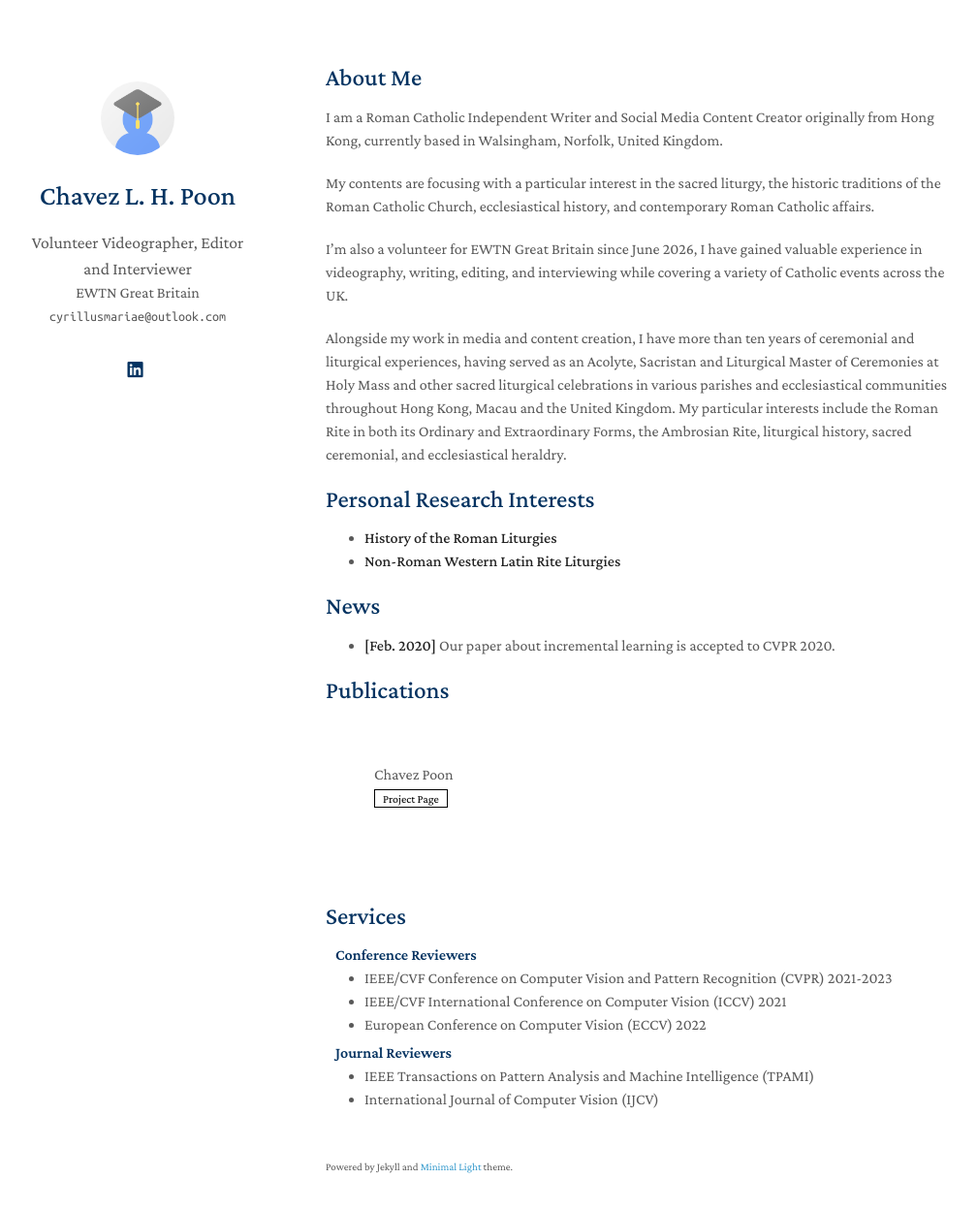
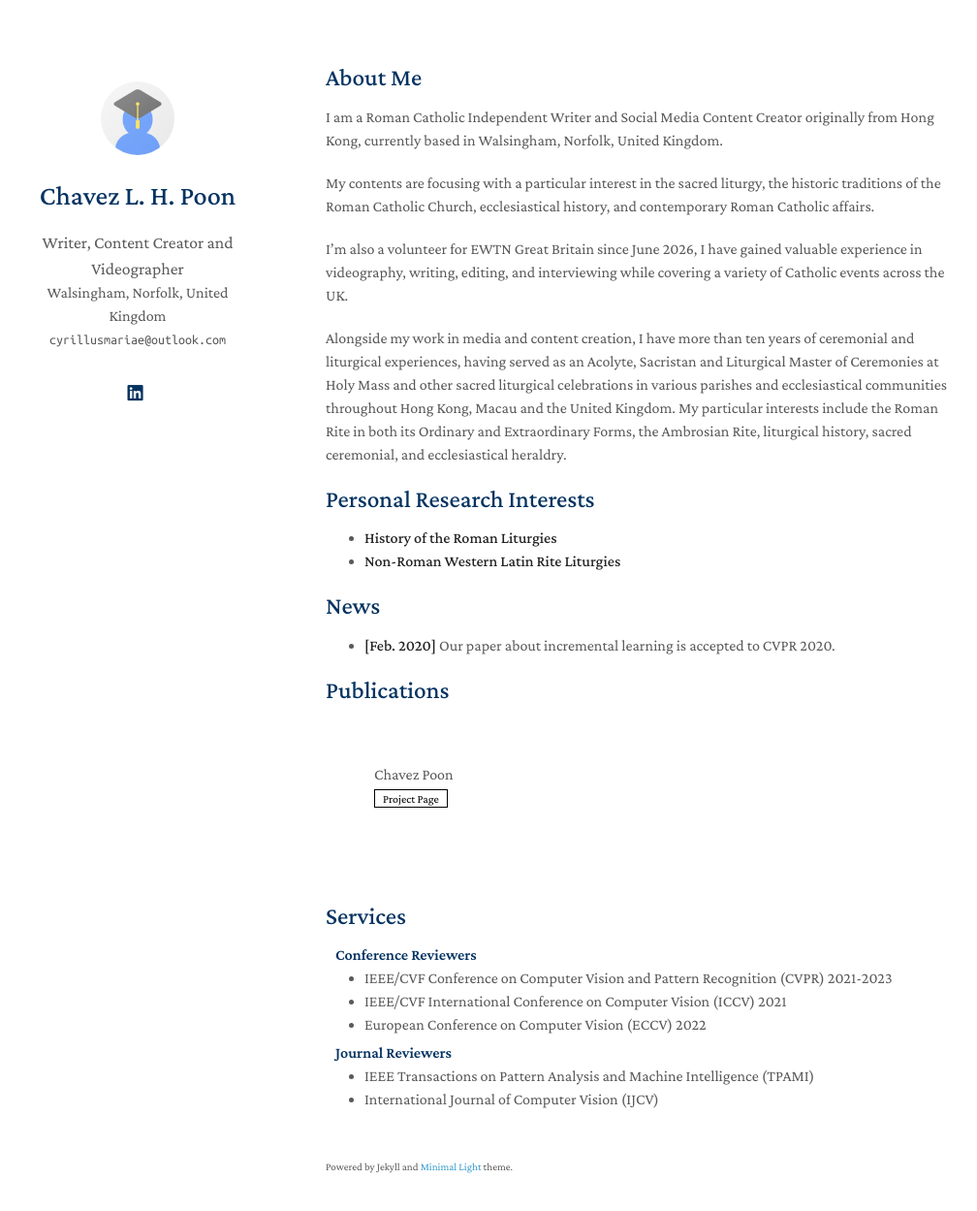
Before and after one commit to cyrillusmariae/portfolio-website, a Jekyll site: the page built from index.md, in a window 1280 px wide and 1284 px high. Shown: the top 1249 px of the window at 97% size, without its empty margins (134-1142 px from the left). Built offline with Jekyll 4.4.1, drawn with Linux system fonts in a browser that asks for light colours; a style sheet for code colours, icons or effects is not loaded; our own code applies the rules of GitHub Pages for plain Markdown files.

Commit message:
Update position and affiliation in config file

```diff
--- a/_config.yml
+++ b/_config.yml
@@ -1,7 +1,7 @@
 # Basic Information
 title: Chavez L. H. Poon
-position: Volunteer Videographer, Editor and Interviewer
-affiliation: EWTN Great Britain
+position: Writer, Content Creator and Videographer
+affiliation: Walsingham, Norfolk, United Kingdom
 email: cyrillusmariae@outlook.com
 
 # Search Engine Optimization (SEO)
```
